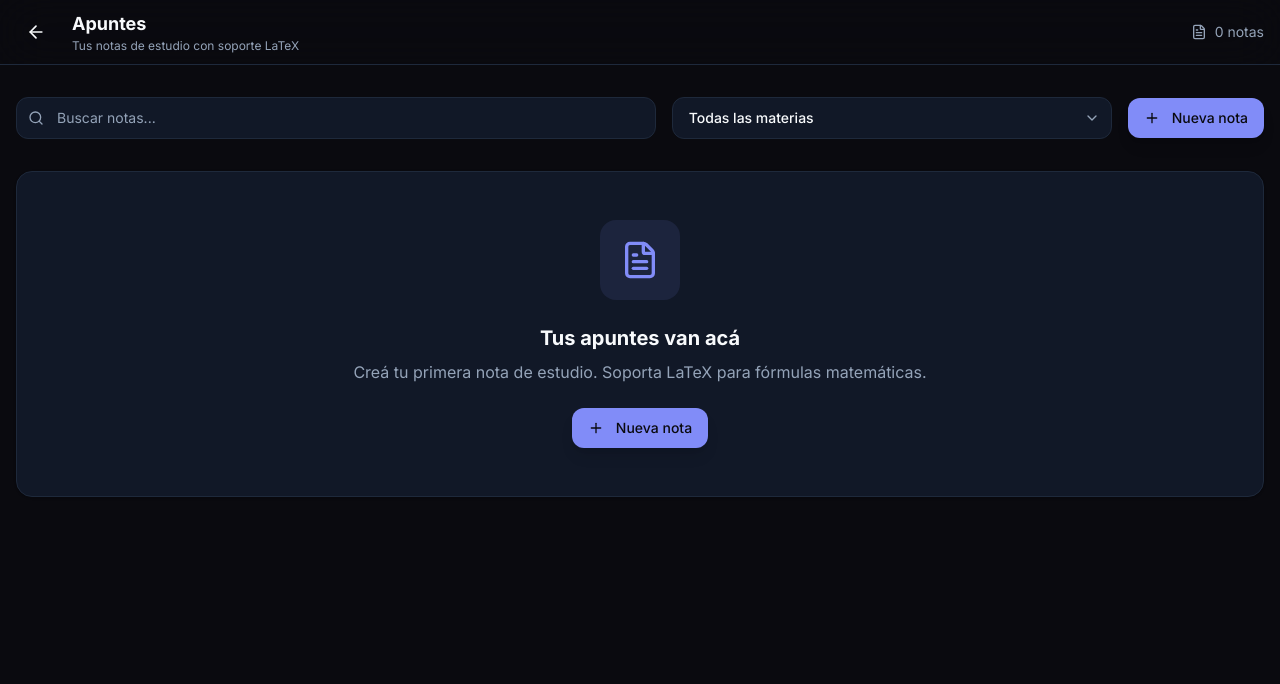
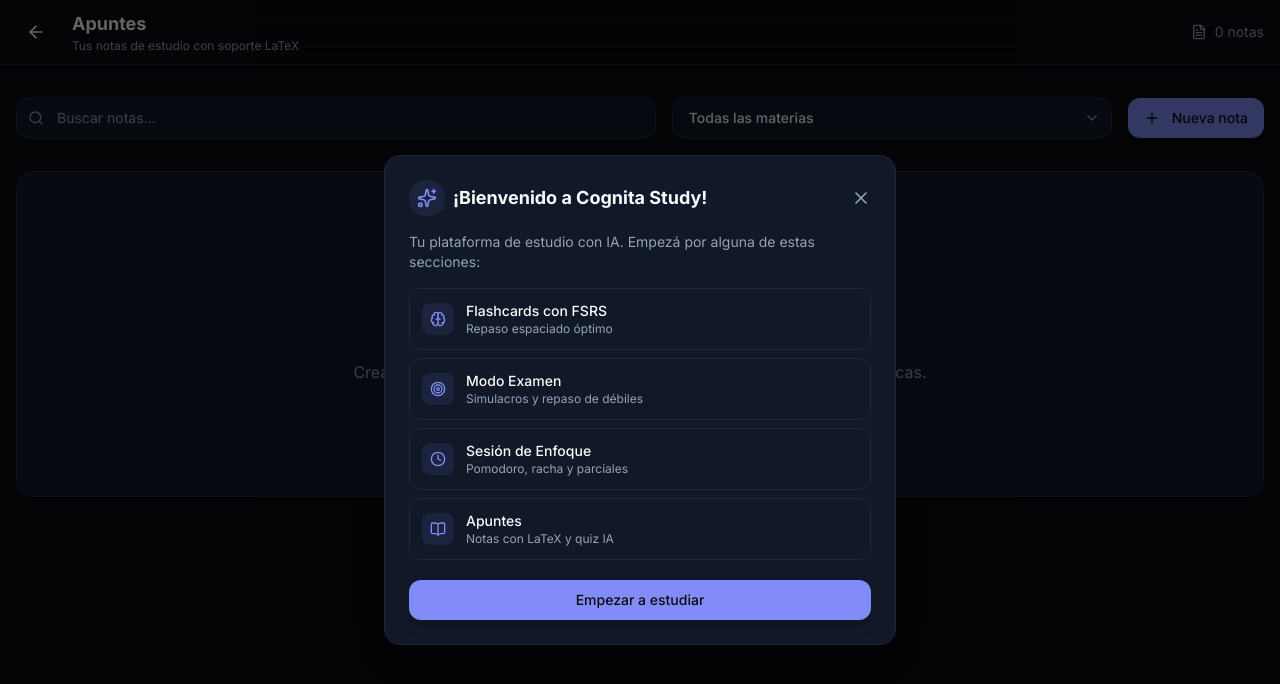
Before and after one commit to phloquillo35/cognita-study, a Next.js app: page /notes in a window 1280 px wide. Shown: the top 684 px of the page. Built offline with nearby package versions, Linux system fonts and the light colour scheme.

Commit message:
feat(ux): ErrorBoundary global, onboarding inicial y aria-labels en navegación

```diff
--- a/src/app/exam/page.tsx
+++ b/src/app/exam/page.tsx
@@ -131,7 +131,7 @@
         <header className="sticky top-0 z-40 border-b border-[var(--border)] bg-[var(--background)]/80 backdrop-blur-xl">
           <div className="mx-auto flex h-16 max-w-7xl items-center gap-4 px-4">
             <Link href="/">
-              <Button variant="ghost" size="icon">
+              <Button variant="ghost" size="icon" aria-label="Volver al inicio">
                 <ArrowLeft className="h-5 w-5" />
               </Button>
             </Link>
--- a/src/app/focus/page.tsx
+++ b/src/app/focus/page.tsx
@@ -38,7 +38,7 @@
       <header className="sticky top-0 z-40 border-b border-[var(--border)] bg-[var(--background)]/80 backdrop-blur-xl">
         <div className="mx-auto flex h-16 max-w-5xl items-center gap-4 px-4">
           <Link href="/">
-            <Button variant="ghost" size="icon">
+              <Button variant="ghost" size="icon" aria-label="Volver al inicio">
               <ArrowLeft className="h-5 w-5" />
             </Button>
           </Link>
--- a/src/app/layout.tsx
+++ b/src/app/layout.tsx
@@ -4,6 +4,8 @@
 import { SessionProvider } from "next-auth/react";
 import "./globals.css";
 import { ThemeProvider } from "@/components/layout/ThemeProvider";
+import { ErrorBoundary } from "@/components/layout/ErrorBoundary";
+import { Onboarding } from "@/components/layout/Onboarding";
 
 const inter = Inter({
   subsets: ["latin"],
@@ -53,7 +55,8 @@
             enableSystem
             disableTransitionOnChange
           >
-            {children}
+            <ErrorBoundary>{children}</ErrorBoundary>
+            <Onboarding />
           </ThemeProvider>
         </SessionProvider>
         <Script
--- a/src/app/notes/page.tsx
+++ b/src/app/notes/page.tsx
@@ -188,7 +188,7 @@
       <header className="sticky top-0 z-50 border-b border-[var(--border)] bg-[var(--background)]/80 backdrop-blur-xl">
         <div className="mx-auto flex h-16 max-w-7xl items-center gap-4 px-4">
           <Link href="/">
-            <Button variant="ghost" size="icon">
+              <Button variant="ghost" size="icon" aria-label="Volver al inicio">
               <ArrowLeft className="h-5 w-5" />
             </Button>
           </Link>
--- a/src/app/practice/page.tsx
+++ b/src/app/practice/page.tsx
@@ -221,7 +221,7 @@
         <header className="sticky top-0 z-50 border-b border-[var(--border)] bg-[var(--background)]/80 backdrop-blur-xl">
           <div className="mx-auto flex h-16 max-w-7xl items-center gap-4 px-4">
             <Link href="/">
-              <Button variant="ghost" size="icon">
+              <Button variant="ghost" size="icon" aria-label="Volver al inicio">
                 <ArrowLeft className="h-5 w-5" />
               </Button>
             </Link>
--- /dev/null
+++ b/src/components/layout/ErrorBoundary.tsx
@@ -0,0 +1,45 @@
+"use client";
+
+import React from "react";
+
+interface Props {
+  children: React.ReactNode;
+}
+
+interface State {
+  hasError: boolean;
+}
+
+export class ErrorBoundary extends React.Component<Props, State> {
+  state: State = { hasError: false };
+
+  static getDerivedStateFromError(): State {
+    return { hasError: true };
+  }
+
+  componentDidCatch(error: unknown) {
+    console.error("ErrorBoundary caught:", error);
+  }
+
+  render() {
+    if (this.state.hasError) {
+      return (
+        <div className="flex min-h-screen flex-col items-center justify-center gap-4 bg-[var(--background)] p-8 text-center">
+          <h1 className="text-2xl font-bold text-[var(--foreground)]">
+            Algo salió mal
+          </h1>
+          <p className="max-w-md text-[var(--muted-foreground)]">
+            Ocurrió un error inesperado. Recargá la página para continuar.
+          </p>
+          <button
+            onClick={() => window.location.reload()}
+            className="rounded-xl bg-[var(--primary)] px-4 py-2 text-sm font-medium text-white"
+          >
+            Recargar
+          </button>
+        </div>
+      );
+    }
+    return this.props.children;
+  }
+}
--- /dev/null
+++ b/src/components/layout/Onboarding.tsx
@@ -0,0 +1,99 @@
+"use client";
+
+import { useEffect, useState } from "react";
+import { motion, AnimatePresence } from "framer-motion";
+import { X, Sparkles, Target, Brain, Clock, BookOpen } from "lucide-react";
+import { Button } from "@/components/ui/Button";
+import Link from "next/link";
+
+const FEATURES = [
+  { href: "/flashcards", label: "Flashcards con FSRS", Icon: Brain, desc: "Repaso espaciado óptimo" },
+  { href: "/exam", label: "Modo Examen", Icon: Target, desc: "Simulacros y repaso de débiles" },
+  { href: "/focus", label: "Sesión de Enfoque", Icon: Clock, desc: "Pomodoro, racha y parciales" },
+  { href: "/notes", label: "Apuntes", Icon: BookOpen, desc: "Notas con LaTeX y quiz IA" },
+];
+
+export function Onboarding() {
+  const [open, setOpen] = useState(false);
+
+  useEffect(() => {
+    try {
+      if (localStorage.getItem("cognita_onboarded") !== "1") {
+        setOpen(true);
+      }
+    } catch {
+      // ignore
+    }
+  }, []);
+
+  const close = () => {
+    try {
+      localStorage.setItem("cognita_onboarded", "1");
+    } catch {
+      // ignore
+    }
+    setOpen(false);
+  };
+
+  return (
+    <AnimatePresence>
+      {open && (
+        <motion.div
+          initial={{ opacity: 0 }}
+          animate={{ opacity: 1 }}
+          exit={{ opacity: 0 }}
+          className="fixed inset-0 z-[100] flex items-center justify-center bg-black/60 p-4"
+          onClick={close}
+        >
+          <motion.div
+            initial={{ scale: 0.95, y: 20 }}
+            animate={{ scale: 1, y: 0 }}
+            exit={{ scale: 0.95, opacity: 0 }}
+            onClick={(e) => e.stopPropagation()}
+            className="w-full max-w-lg rounded-2xl border border-[var(--border)] bg-[var(--card)] p-6 shadow-2xl"
+          >
+            <div className="mb-4 flex items-center justify-between">
+              <div className="flex items-center gap-2">
+                <div className="rounded-2xl bg-[var(--primary)]/10 p-2">
+                  <Sparkles className="h-5 w-5 text-[var(--primary)]" />
+                </div>
+                <h2 className="text-lg font-bold">¡Bienvenido a Cognita Study!</h2>
+              </div>
+              <button
+                onClick={close}
+                aria-label="Cerrar"
+                className="text-[var(--muted-foreground)] hover:text-[var(--foreground)]"
+              >
+                <X className="h-5 w-5" />
+              </button>
+            </div>
+            <p className="mb-4 text-sm text-[var(--muted-foreground)]">
+              Tu plataforma de estudio con IA. Empezá por alguna de estas secciones:
+            </p>
+            <div className="grid gap-2">
+              {FEATURES.map(({ href, label, Icon, desc }) => (
+                <Link
+                  key={href}
+                  href={href}
+                  onClick={close}
+                  className="flex items-center gap-3 rounded-xl border border-[var(--border)] p-3 transition-colors hover:border-[var(--primary)]/40 hover:bg-[var(--primary)]/5"
+                >
+                  <div className="rounded-lg bg-[var(--primary)]/10 p-2">
+                    <Icon className="h-4 w-4 text-[var(--primary)]" />
+                  </div>
+                  <div className="flex-1">
+                    <p className="text-sm font-medium">{label}</p>
+                    <p className="text-xs text-[var(--muted-foreground)]">{desc}</p>
+                  </div>
+                </Link>
+              ))}
+            </div>
+            <Button className="mt-5 w-full" onClick={close}>
+              Empezar a estudiar
+            </Button>
+          </motion.div>
+        </motion.div>
+      )}
+    </AnimatePresence>
+  );
+}
```
